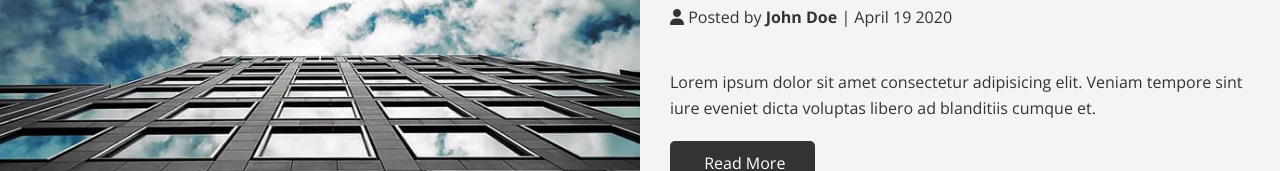
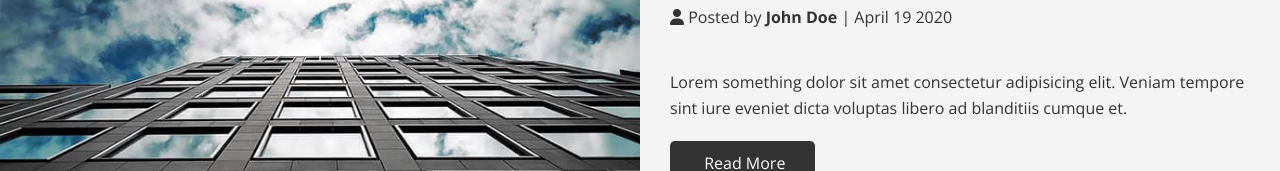
Before and after one commit to AdmKing/Edgeledger.com, a plain HTML site: page blog.html in a window 1280 px wide. Shown: the part 422-593 px from the top of the page. Drawn offline with nearby package versions, Linux system fonts and the light colour scheme.

Commit message:
updated LearningGit for learning purposes

```diff
--- a/blog.html
+++ b/blog.html
@@ -44,7 +44,7 @@
             <p class="meta">
               <i class="fas fa-user"></i> Posted by <strong>John Doe</strong> | April 19 2020
             </p>
-            <p>Lorem ipsum dolor sit amet consectetur adipisicing elit. Veniam tempore sint iure eveniet dicta voluptas libero ad blanditiis cumque et.</p>
+            <p>Lorem something dolor sit amet consectetur adipisicing elit. Veniam tempore sint iure eveniet dicta voluptas libero ad blanditiis cumque et.</p>
             <a href="post.html" class="btn btn-dark">
               <i class="fas fa-chevron"></i>
               Read More
```
Also changed, not shown: post.html (renamed from the_post.html).
